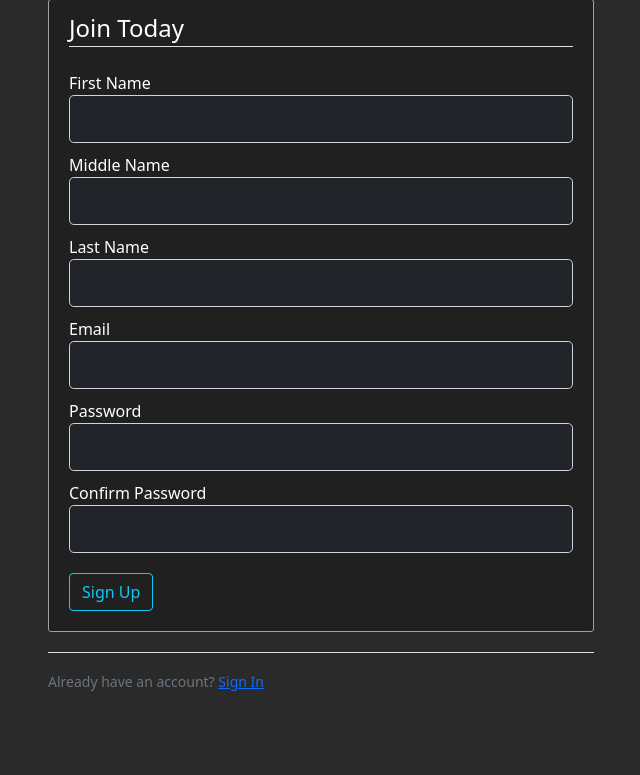
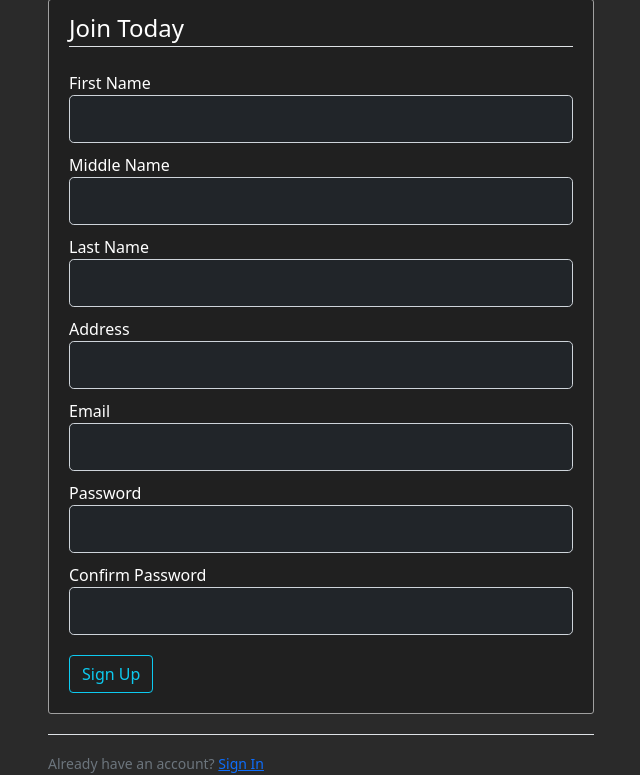
Before and after one commit to bhoward27/354-prj, a Flask app: page /register in a window 1280 px wide. Shown: the part 81-856 px from the top of the page, without its empty margins (319-959 px from the left). Before the commit the page ends 772 px from the top, so only its background shows below. Run offline with Flask 2, Linux system fonts and the light colour scheme.

Commit message:
Add address field to register page

```diff
--- a/forms.py
+++ b/forms.py
@@ -4,20 +4,16 @@ from wtforms.validators import DataRequired, Length, Email, EqualTo
 
 
 class RegistrationForm(FlaskForm):
-    fName = StringField(
-        'First Name', validators=[DataRequired(), Length(min=2, max=20)]
-    )
-    mName = StringField(
-        'Middle Name'
-    )
-    lName = StringField(
-        'Last Name', validators=[DataRequired(), Length(min=2, max=20)]
-    )
+    fName = StringField('First Name', validators=[
+                        DataRequired(), Length(min=2, max=20)])
+    mName = StringField('Middle Name')
+    lName = StringField('Last Name', validators=[
+                        DataRequired(), Length(min=2, max=20)])
+    address = StringField('Address', validators=[DataRequired(), Length(min=6)])
     email = StringField('Email', validators=[DataRequired(), Email()])
     password = PasswordField('Password', validators=[DataRequired()])
-    confirm_password = PasswordField(
-        'Confirm Password', validators=[DataRequired(), EqualTo('password')]
-    )
+    confirm_password = PasswordField('Confirm Password', validators=[
+                                     DataRequired(), EqualTo('password')])
 
     submit = SubmitField('Sign Up')
 
--- a/templates/register.html
+++ b/templates/register.html
@@ -45,6 +45,20 @@
                 </div>
                 {% else %}
                 {{ form.lName(class="form-control form-control-lg bg-dark text-light") }}
+                {% endif %}
+            </div>
+            <div class="form-group">
+                {{ form.address.label(class="form-control-label") }}
+
+                {% if form.address.errors %}
+                {{ form.address(class="form-control form-control-lg is-invalid bg-dark text-light") }}
+                <div class="invalid-feedback">
+                    {% for error in form.address.errors %}
+                    <span>{{ error }}</span>
+                    {% endfor %}
+                </div>
+                {% else %}
+                {{ form.address(class="form-control form-control-lg bg-dark text-light") }}
                 {% endif %}
             </div>
             <div class="form-group">
```
